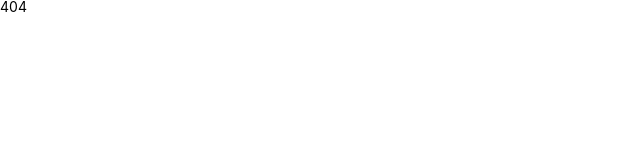
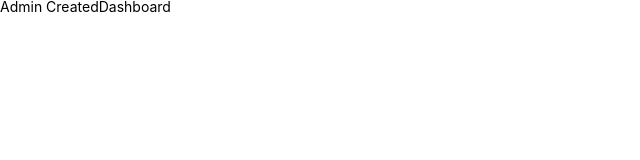
Before and after one commit to mujinjang-team/mujinjang-front, a React (Create React App) app: page /admin/dashboard/created in a window 1280 px wide. Shown: the top 160 px of the page, without its empty margins (0-640 px from the left). Built offline with nearby package versions, Linux system fonts and the light colour scheme.

Commit message:
refactor: 발급 현황 페이지 경로를 created로 변경한다

```diff
--- a/src/pages/admin/CreateDashboard.tsx
+++ /dev/null
@@ -1,7 +0,0 @@
-import React from 'react'
-
-const CreateDashboard = () => {
-	return <>Admin CreateDashboard</>
-}
-
-export default CreateDashboard
--- /dev/null
+++ b/src/pages/admin/CreatedDashboard.tsx
@@ -0,0 +1,7 @@
+import React from 'react'
+
+const CreatedDashboard = () => {
+	return <>Admin CreatedDashboard</>
+}
+
+export default CreatedDashboard
--- a/src/routes/Router.tsx
+++ b/src/routes/Router.tsx
@@ -6,7 +6,7 @@ import User from '@/pages/user/User'
 import Home from '@/pages/Home'
 import CouponCreate from '@/pages/admin/Create'
 import UsedDashboard from '@/pages/admin/UsedDashboard'
-import CreateDashboard from '@/pages/admin/CreateDashboard'
+import CreatedDashboard from '@/pages/admin/CreatedDashboard'
 import NotFound from '@/pages/NotFound'
 
 const Router = () => {
@@ -19,7 +19,7 @@ const Router = () => {
 				</Route>
 				<Route element={<AdminLayout />}>
 					<Route path="/admin/dashboard/used" element={<UsedDashboard />} />
-					<Route path="/admin/dashboard/create" element={<CreateDashboard />} />
+					<Route path="/admin/dashboard/created" element={<CreatedDashboard />} />
 					<Route path="/admin/create" element={<CouponCreate />} />
 				</Route>
 				<Route path="*" element={<NotFound />} />
```
